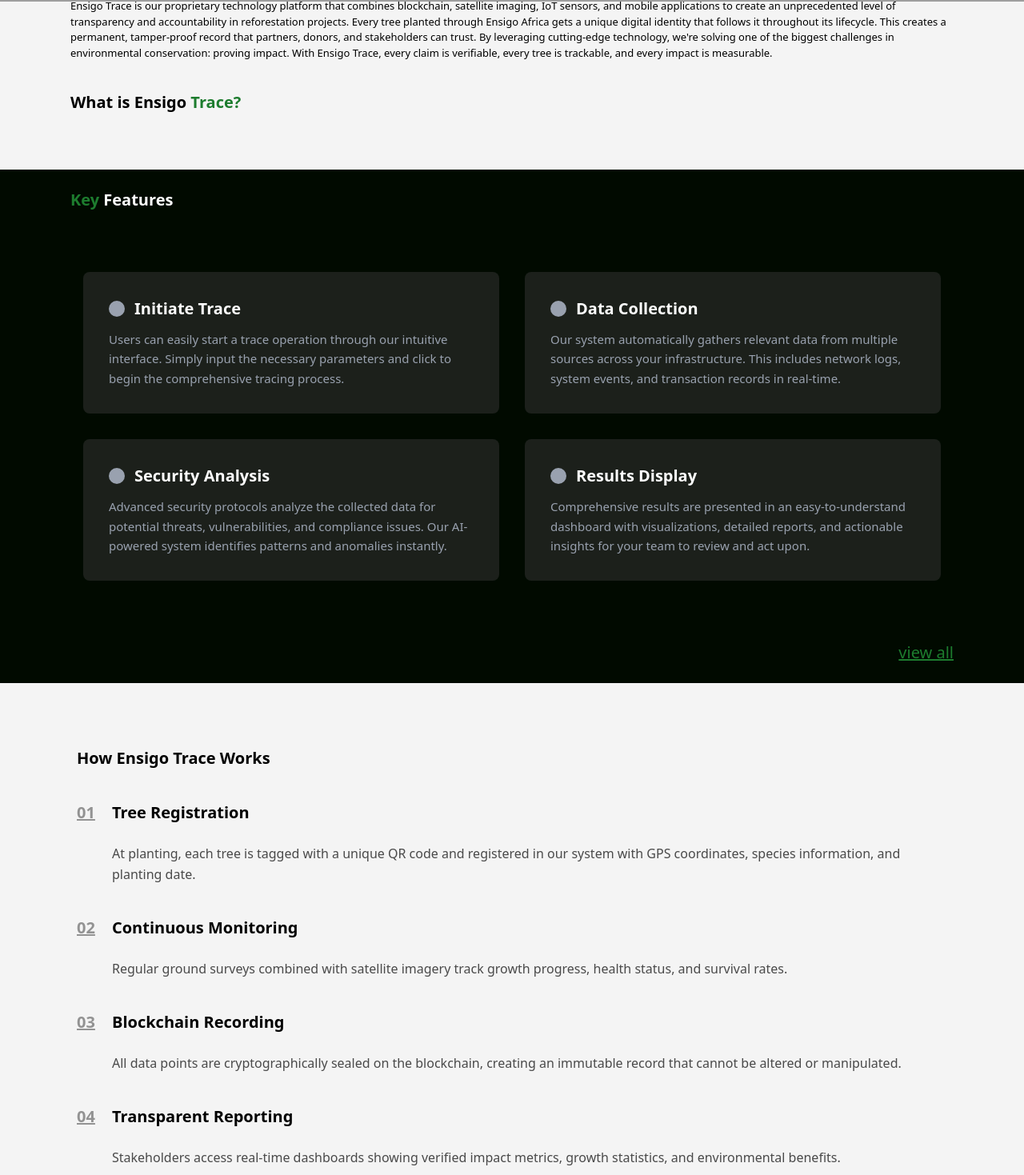
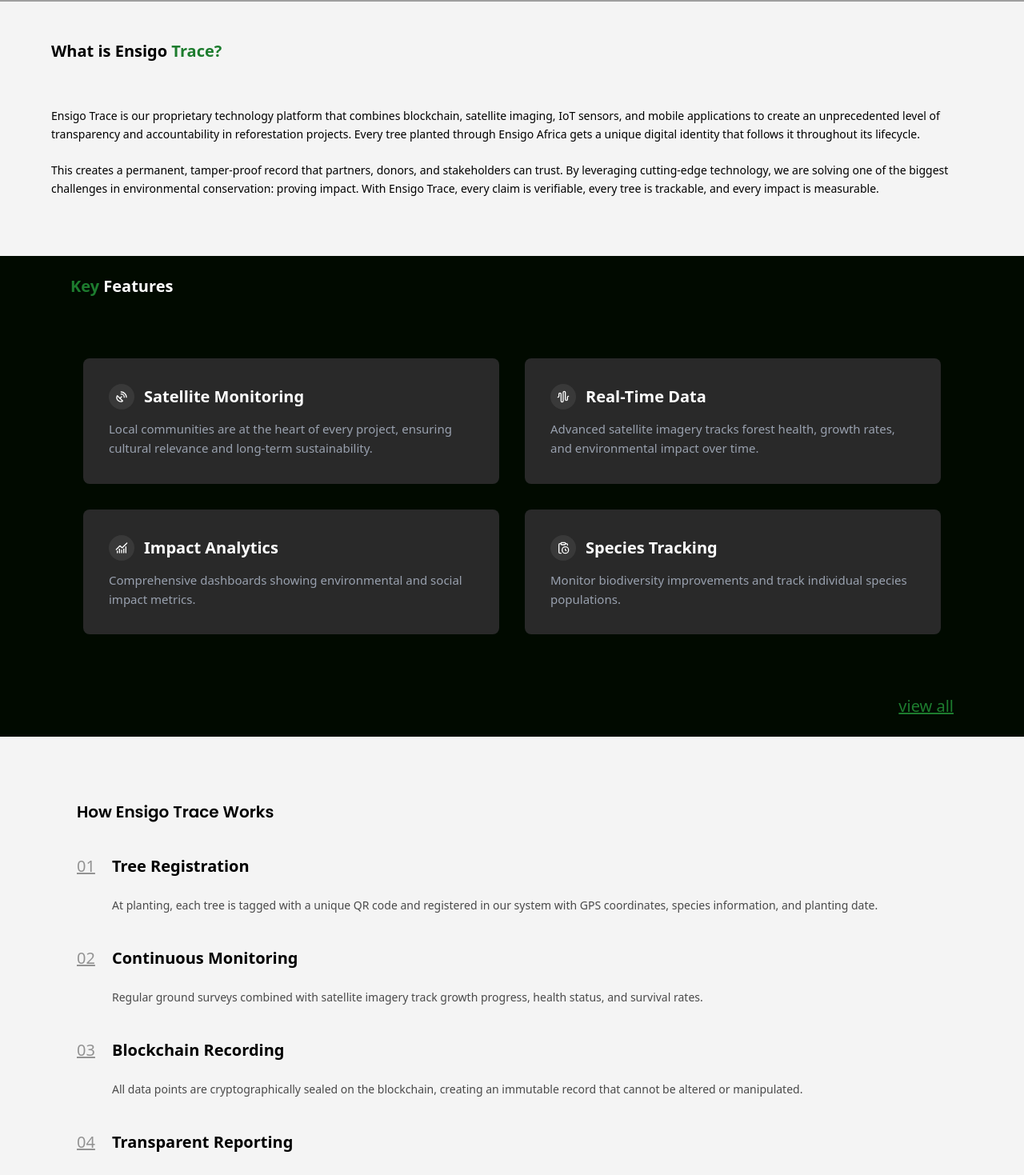
Before and after one commit to BVR-INNOVATION-GROUP/ensigo-webiste, a Next.js app: page /trace in a window 1280 px wide. Shown: the part 798-2267 px from the top of the page at 80% size. Built offline with nearby package versions, Linux system fonts and the light colour scheme; grey boxes are pictures that could not be loaded.

Commit message:
Worked on the responsiveness

```diff
--- a/app/contact/page.tsx
+++ b/app/contact/page.tsx
@@ -1,6 +1,5 @@
 import React from 'react'
 import Hero from '@/components/screen/contact/Hero'
-import ContactUs from '@/components/screen/contact/ContactUs'
 import Forms from '@/components/screen/contact/Forms'
 import Information from '@/components/screen/contact/Information'
 import RegionalInfo from '@/components/screen/contact/RegionalInfo'
--- a/app/globals.css
+++ b/app/globals.css
@@ -19,7 +19,7 @@
     --placeholder: #cfcfcf;
     --gradient: linear-gradient(140deg, #1d7c2e, #80b64d);
     --secondary: #80b64d;
-    --very-dark-color: #1C201B;
+    --very-dark-color: #292929;
   }
 
   body {
--- a/app/trace/page.tsx
+++ b/app/trace/page.tsx
@@ -11,9 +11,7 @@
   return (
     <div>
       <Hero />
-      <Container>
       <About />
-      </Container>
       <div className="bg-[var(--dark)]">
         <Container>
           <Features />
--- a/components/base/SectionHeader.tsx
+++ b/components/base/SectionHeader.tsx
@@ -2,7 +2,7 @@
 
 export interface Props {
     heading: string | ReactNode
-    caption?: string
+    caption?: string | ReactNode
     className?:string
     leftAlign?: boolean
 }
--- a/components/screen/contact/ContactUs.tsx
+++ b/components/screen/contact/ContactUs.tsx
@@ -2,29 +2,24 @@
 
 const ContactUs = () => {
   return (
-
-      <div className=" flex flex-col md:flex-row items-center justify-between ">
+    <div className="flex flex-col md:flex-row items-center justify-between gap-6 md:gap-8 lg:gap-12 w-full">
 
       {/* Left Side - Text */}
-        <div className="w-[40%]">
-          {/* <SectionHeader
-            heading="Get in Touch"
-            caption="We'd love to hear from you. Reach out to discuss partnerships, volunteering, or any questions about our work."
-            leftAlign={true}
-          /> */}
-        <h1 className="text-4xl">Contact Us</h1>
-        <p className="mt-2">We'd love to hear from you. Reach out to discuss partnerships, volunteering, or any questions about our work.</p>
+      <div className="flex-1 text-center md:text-left">
+        <h1 className="text-3xl sm:text-4xl font-bold">Contact Us</h1>
+        <p className="mt-4 text-sm sm:text-base md:text-lg text-gray-700 leading-relaxed">
+          We would love to hear from you. Reach out to discuss partnerships, volunteering, or any questions about our work.
+        </p>
       </div>
 
       {/* Right Side - Image */}
-
+      <div className="flex-1 flex justify-center md:justify-end">
         <img
           src="https://images.pexels.com/photos/699122/pexels-photo-699122.jpeg"
           alt="Contact illustration"
-
-            // height={400}
-            className="object-cover h-[30vh] w-[30vh] object-cover rounded-xl"
+          className="object-cover h-[30vh] w-[30vh] sm:h-[35vh] sm:w-[35vh] md:h-[45vh] md:w-[45vh] lg:h-[55vh] lg:w-[55vh] rounded-xl"
         />
+      </div>
 
     </div>
   );
--- a/components/screen/contact/Hero.tsx
+++ b/components/screen/contact/Hero.tsx
@@ -1,29 +1,28 @@
 import Container from "@/components/base/Container";
 import React from "react";
 import ContactUs from "./ContactUs";
-import { div } from "framer-motion/client";
 
 const Hero = () => {
   return (
+    <div className="relative">
+      {/* Background Image */}
+      <div
+        className="relative w-full min-h-[50vh] sm:min-h-[60vh] lg:min-h-[80vh] xl:min-h-[90vh] bg-cover bg-center"
+        style={{
+          backgroundImage:
+            "url('https://images.pexels.com/photos/5244076/pexels-photo-5244076.jpeg')",
+        }}
+      >
+        <div className="absolute inset-0 bg-black/40"></div>
+      </div>
 
-    // main container
-    <div className=" relative  h-screen">
-
-       <div style={{
-        backgroundPositionY: -600
-       }} className="bg-[url(https://images.pexels.com/photos/5244076/pexels-photo-5244076.jpeg)] bg-center bg-cover h-[60vh] w-full">
-
-        <div className="bg-black/40 absolute left-0 top-0 w-full h-[60vh]"></div>
-
-
-       </div>
-
-      {/* floating section  */}
-      <div className="bg-paper transform translate-y-[-30%] p-[10vh] h-[50vh] mx-[5vw] rounded-lg">
-        <ContactUs/>
-      </div>
+      {/* Floating Section */}
+      <Container>
+        <div className="bg-paper relative -translate-y-1/4 sm:-translate-y-1/6 md:-translate-y-1/5 p-6 sm:p-12 md:p-[10vh] rounded-lg w-full">
+          <ContactUs />
+        </div>
+      </Container>
     </div>
-
   );
 };
 
--- a/components/screen/trace/About.tsx
+++ b/components/screen/trace/About.tsx
@@ -3,29 +3,37 @@
 
 const About = () => {
   return (
-    <div className=" h-[390] p-6 font-sans flex flex-col justify-between">
+    <div className=" px-6 md:px-16 py-12 font-sans flex flex-col gap-6 md:gap-10] bg-[var(--background)] font-sans">
       {/* Section Header */}
       <SectionHeader
-        heading={<>What is Ensigo <span className="text-primary">Trace?</span></>}
+        heading={
+          <span>
+            What is Ensigo <span className="text-primary">Trace?</span>
+          </span>
+        }
         leftAlign={true}
-        className="tope-1/2 translate-y-22"
       />
-      <SectionHeader
-        caption={`Ensigo Trace is our proprietary technology platform that combines
-blockchain, satellite imaging, IoT sensors, and mobile applications to
-create an unprecedented level of transparency and accountability in
-reforestation projects. Every tree planted through Ensigo Africa gets
-a unique digital identity that follows it throughout its lifecycle.
 
-This creates a permanent, tamper-proof record that partners, donors,
-and stakeholders can trust. By leveraging cutting-edge technology,
-we're solving one of the biggest challenges in environmental
-conservation: proving impact. With Ensigo Trace, every claim is
-verifiable, every tree is trackable, and every impact is measurable.`}
-        leftAlign={true}
+      {/* Caption Text */}
+      <SectionHeader heading=""
+       caption={<span className="leading-relaxed text-sm  max-w-4xl font-sans">
+        Ensigo Trace is our proprietary technology platform that combines
+        blockchain, satellite imaging, IoT sensors, and mobile applications to
+        create an unprecedented level of transparency and accountability in
+        reforestation projects. Every tree planted through Ensigo Africa gets a
+        unique digital identity that follows it throughout its lifecycle.
+        <br />
+        <br />
+        This creates a permanent, tamper-proof record that partners, donors, and
+        stakeholders can trust. By leveraging cutting-edge technology, we are
+        solving one of the biggest challenges in environmental conservation:
+        proving impact. With Ensigo Trace, every claim is verifiable, every tree
+        is trackable, and every impact is measurable.
+      </span>}
+      leftAlign={true}
+      />
+    </div>
 
-        className="tope-1/2 -translate-y-22" heading={""}      />
-    </div>
   );
 };
 
--- a/components/screen/trace/Features.tsx
+++ b/components/screen/trace/Features.tsx
@@ -1,33 +1,43 @@
 import SectionHeader from "@/components/base/SectionHeader";
+import {
+  SatelliteDish,
+  AudioWaveform,
+  ChartNoAxesCombined,
+  ClipboardClock,
+} from "lucide-react";
 import React from "react";
 
 const Features = () => {
   const steps = [
     {
-      name: "Initiate Trace",
+      name: "Satellite Monitoring",
       description:
-        "Users can easily start a trace operation through our intuitive interface. Simply input the necessary parameters and click to begin the comprehensive tracing process.",
+        "Local communities are at the heart of every project, ensuring cultural relevance and long-term sustainability.",
+      icon: <SatelliteDish className="w-4 h-4 text-white" />,
     },
     {
-      name: "Data Collection",
+      name: "Real-Time Data",
       description:
-        "Our system automatically gathers relevant data from multiple sources across your infrastructure. This includes network logs, system events, and transaction records in real-time.",
+        "Advanced satellite imagery tracks forest health, growth rates, and environmental impact over time.",
+      icon: <AudioWaveform className="w-4 h-4 text-white" />,
     },
     {
-      name: "Security Analysis",
+      name: "Impact Analytics",
       description:
-        "Advanced security protocols analyze the collected data for potential threats, vulnerabilities, and compliance issues. Our AI-powered system identifies patterns and anomalies instantly.",
+        "Comprehensive dashboards showing environmental and social impact metrics.",
+      icon: <ChartNoAxesCombined className="w-4 h-4 text-white" />,
     },
     {
-      name: "Results Display",
+      name: "Species Tracking",
       description:
-        "Comprehensive results are presented in an easy-to-understand dashboard with visualizations, detailed reports, and actionable insights for your team to review and act upon.",
+        "Monitor biodiversity improvements and track individual species populations.",
+      icon: <ClipboardClock className="w-4 h-4 text-white" />,
     },
   ];
 
   return (
     <div
-      className=" min-h-[600px] px-6 sm:px-10 py-16 relative font-sans"
+      className="min-h-[600px] px-6 sm:px-10 py-16 relative font-sans"
       style={{ backgroundColor: "var(--dark)" }}
     >
       {/* Key Features heading at top-left */}
@@ -40,12 +50,14 @@
         {steps.map((step, index) => (
           <div
             key={index}
-            className="flex flex-col items-start justify-start gap-3 p-8 rounded-lg text-left"
+            className="flex flex-col items-start justify-start gap-3 p-8 rounded-lg text-left transition-transform transform "
             style={{ backgroundColor: "var(--very-dark-color)" }}
           >
-            {/* Feature name */}
+            {/* Feature name and icon */}
             <div className="flex items-center gap-3">
-              <span className="w-5 h-5 rounded-full bg-gray-400 flex-shrink-0"></span>
+              <span className="w-8 h-8 rounded-full bg-[#393939] flex items-center justify-center flex-shrink-0">
+                {step.icon}
+              </span>
               <h4 className="font-semibold text-xl text-white">{step.name}</h4>
             </div>
 
@@ -58,7 +70,7 @@
       </div>
 
       {/* View all at bottom-right */}
-      <h3 className="absolute bottom-6 right-6 underline font-sans text-xl text-primary cursor-pointer">
+      <h3 className="absolute bottom-6 right-6 underline font-sans text-xl text-primary cursor-pointer hover:text-primary/80">
         view all
       </h3>
     </div>
--- a/components/screen/trace/FunctionW.tsx
+++ b/components/screen/trace/FunctionW.tsx
@@ -26,34 +26,34 @@
   ];
 
   return (
-    <div className="w-full min-h-[80vh] py-[10vh] px-8 font-sans text-black flex flex-col justify-center">
+    <div className="w-full min-h-[80vh] py-[10vh] px-8 text-sm text-black flex flex-col justify-center">
       {/* Section Header */}
-      <div className="font-sans mb-4">
+      <div className="mb-4">
         <SectionHeader heading="How Ensigo Trace Works" leftAlign={true} />
       </div>
 
       {/* Steps */}
-      <div className="space-y-4 font-sans">
+      <div className="space-y-4">
         {steps.map((step, index) => (
           <div key={index} className="flex items-start gap-3 font-sans">
             {/* Number */}
-            <span className="text-xl font-semibold underline text-black/40 min-w-[32px]">
+            <span className="text-xl underline text-black/40 min-w-[32px]">
               {String(index + 1).padStart(2, "0")}
             </span>
 
             {/* Content */}
-            <div className="flex-grow font-sans">
+            <div className="flex-grow">
               <SectionHeader
                 heading={step.heading}
                 leftAlign={true}
-                className="text-lg font-semibold text-black"
+                className="text-sm "
               />
 
               <SectionHeader
                 caption={step.caption}
                 heading=""
                 leftAlign={true}
-                className="text-base text-black/70 leading-relaxed"
+                className="text-sm text-black/70 leading-relaxed"
               />
             </div>
           </div>
```
Also changed, not shown: components/base/Footer.tsx (+25 -33 lines), components/screen/contact/ActiveHours.tsx (+22 -18 lines), components/screen/contact/Information2.tsx (+45 -53 lines). Lines whose indentation alone changed are shown as unchanged.
